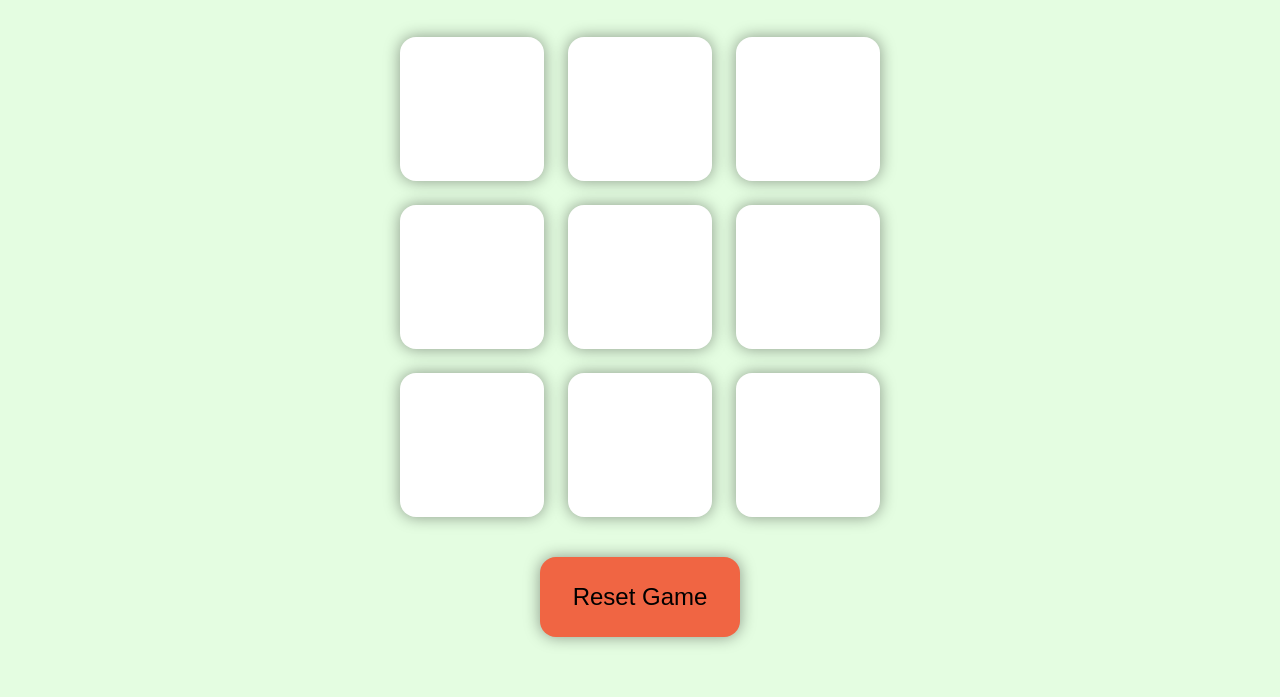
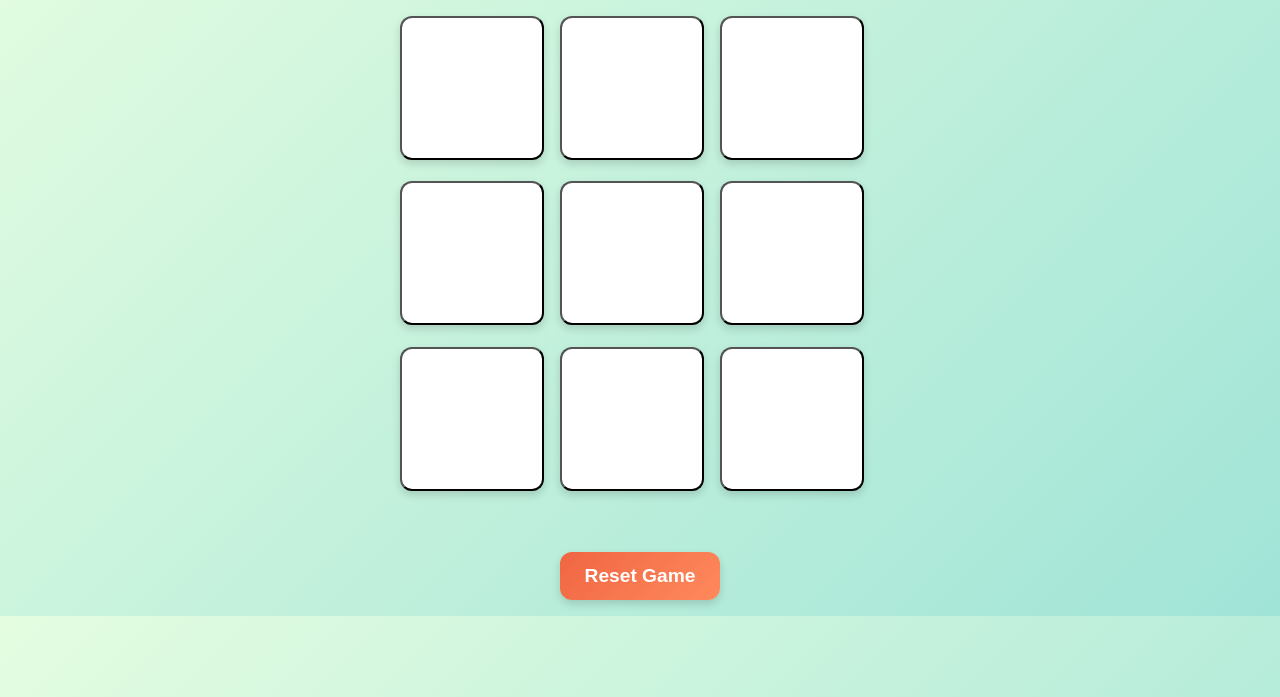
Before and after one commit to luckyverma09/Tic-Tac-Toe, a plain HTML site: page index.html in a window 1280 px wide. Shown: the part 103-800 px from the top of the page. Drawn offline with Linux system fonts and the light colour scheme.

Commit message:
Update style.css

```diff
--- a/style.css
+++ b/style.css
@@ -1,23 +1,29 @@
 * {
   margin: 0;
   padding: 0;
+  box-sizing: border-box;
 }
 
 body {
-  background-color: #E4FDE1;
+  background: linear-gradient(135deg, #E4FDE1, #A0E4D7);
+  font-family: 'Roboto', sans-serif;
   text-align: center;
-  font-size: 2rem;
-}
-h1 {
-    height: 100px;
+  color: #2F1B25;
 }
 
+h1 {
+  margin: 1rem 0;
+  font-size: 2.5rem;
+  color: #333;
+  font-weight: 700;
+}
 
 .container {
   height: 70vh;
   display: flex;
   justify-content: center;
   align-items: center;
+  flex-direction: column;
 }
 
 .game {
@@ -25,48 +31,60 @@ h1 {
   width: 60vmin;
   display: flex;
   flex-wrap: wrap;
+  gap: 1rem;
+}
+
+.box {
+  height: calc(33.33% - 1rem);
+  width: calc(33.33% - 1rem);
+  border-radius: 0.75rem;
+  background-color: #ffffff;
+  display: flex;
   justify-content: center;
   align-items: center;
-  gap: 3vmin;
-}
-.box {
-  height: 18vmin;
-  width: 18vmin;
-  border: none;
-  border-radius: 1rem;
-  box-shadow: 0 0 1rem rgba(0, 0, 0, 0.4);
-  font-size: 8vmin;
-  color: #648381;
-  background-color: white;
-}
-#reset-btn {
-  height: 10vmin;
-  width: 25vmin;
-  border: none;
-  border-radius: 1rem;
-  background-color: #F06543 ;
-  box-shadow: 0 0 1rem rgba(0, 0, 0, 0.4);
-  font-size: 3vmin;
+  font-size: 5rem;
+  color: #5C969E;
+  box-shadow: 0 4px 8px rgba(0, 0, 0, 0.15);
+  transition: transform 0.2s ease, background-color 0.3s ease;
+  cursor: pointer;
 }
 
+.box:hover {
+  transform: scale(1.1);
+  background-color: #F0F8F7;
+}
+
+#reset-btn,
 #new-btn {
-  height: 10vmin;
-  width: 25vmin;
+  height: 3rem;
+  width: 10rem;
+  margin: 1rem;
   border: none;
-  border-radius: 1rem;
-  background-color: #F06543;
-  box-shadow: 0 0 1rem rgba(0, 0, 0, 0.4);
-  font-size: 3vmin;
+  border-radius: 0.75rem;
+  background: linear-gradient(135deg, #F06543, #FF8A5C);
+  color: white;
+  font-size: 1.2rem;
+  font-weight: 600;
+  cursor: pointer;
+  box-shadow: 0 4px 8px rgba(0, 0, 0, 0.15);
+  transition: background 0.3s ease, transform 0.2s ease;
+}
+
+#reset-btn:hover,
+#new-btn:hover {
+  background: linear-gradient(135deg, #FF8A5C, #F06543);
+  transform: translateY(-3px);
 }
 
 .msg-container {
-  height: 100vmin;
-  padding-top: 42vh;
+  padding-top: 2rem;
 }
 
 #msg {
-  color: 2F1B25;
-  font-size: 8vmin;
+  color: #2F1B25;
+  font-size: 3rem;
+  font-weight: 600;
+  margin-top: 1rem;
 }
 
 .hide {
```
